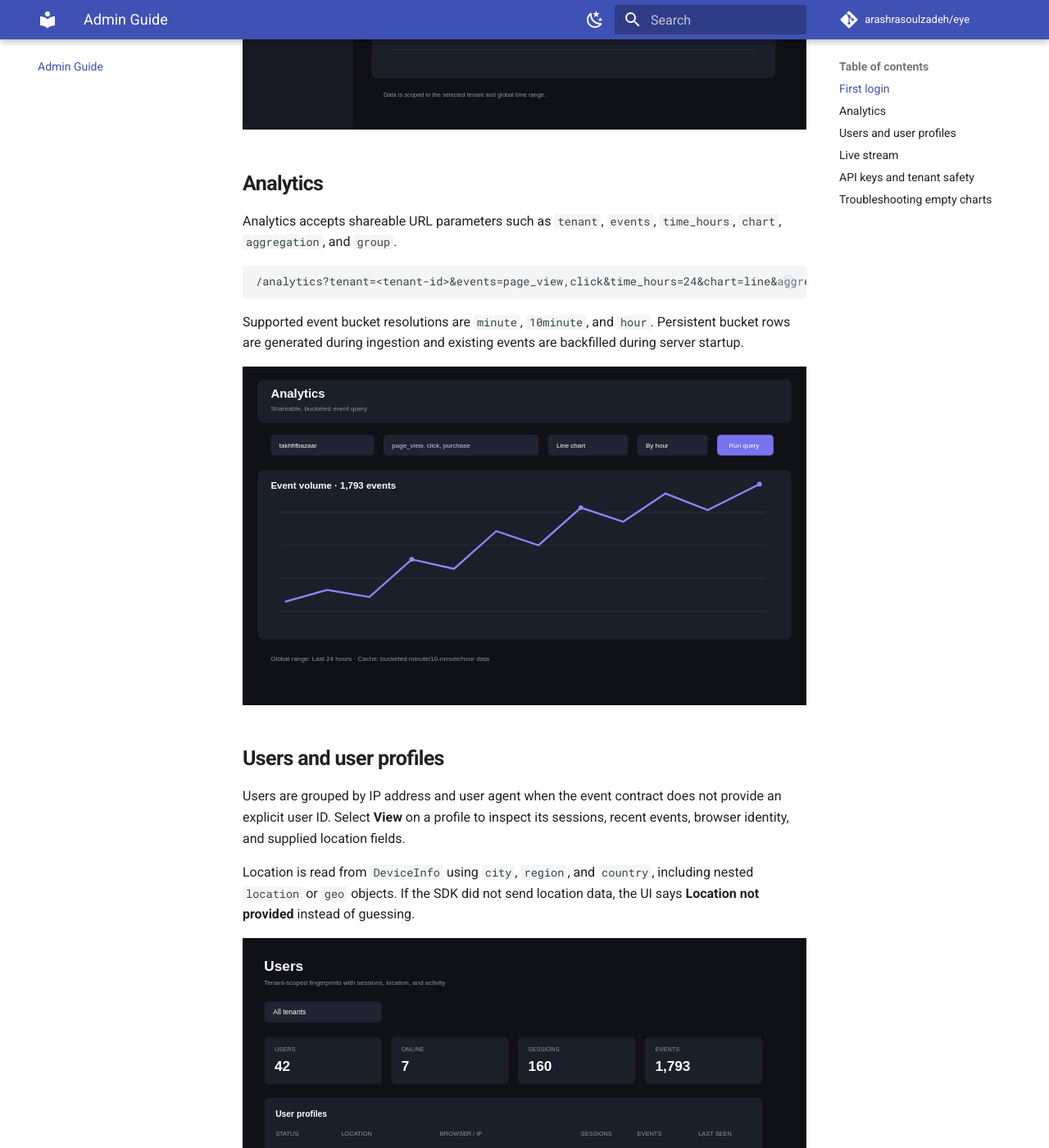
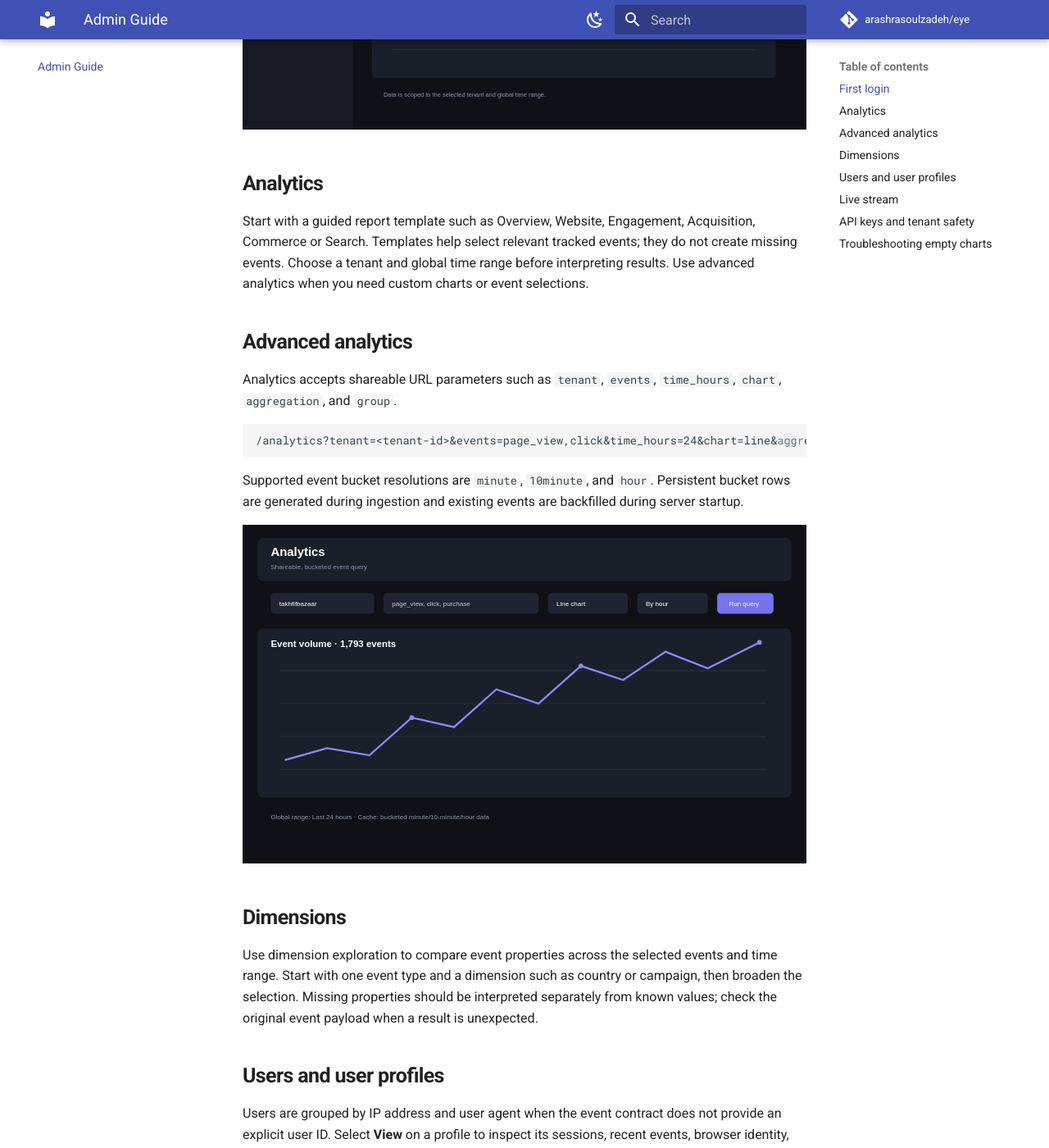
Before and after one commit to arashrasoulzadeh/eye, an MkDocs documentation site: the page built from docs/admin/README.md, in a window 1280 px wide and 1400 px high, scrolled down 767 px. Shown: the whole window at 82% size. Built offline with MkDocs 1.6.1 and Material for MkDocs 9.7.7, drawn with Linux system fonts in a browser that asks for light colours; comment, search, counter and statistics services are not loaded.

Commit message:
docs: improve docs/admin/README.md

````diff
--- a/docs/admin/README.md
+++ b/docs/admin/README.md
@@ -13,6 +13,10 @@ The admin panel is a tenant-scoped workspace for querying events, monitoring liv
 
 ## Analytics
 
+Start with a guided report template such as Overview, Website, Engagement, Acquisition, Commerce or Search. Templates help select relevant tracked events; they do not create missing events. Choose a tenant and global time range before interpreting results. Use advanced analytics when you need custom charts or event selections.
+
+## Advanced analytics
+
 Analytics accepts shareable URL parameters such as `tenant`, `events`, `time_hours`, `chart`, `aggregation`, and `group`.
 
 ```text
@@ -22,6 +26,10 @@ Analytics accepts shareable URL parameters such as `tenant`, `events`, `time_hou
 Supported event bucket resolutions are `minute`, `10minute`, and `hour`. Persistent bucket rows are generated during ingestion and existing events are backfilled during server startup.
 
 ![Populated analytics query](../assets/screenshots/analytics.svg)
+
+## Dimensions
+
+Use dimension exploration to compare event properties across the selected events and time range. Start with one event type and a dimension such as country or campaign, then broaden the selection. Missing properties should be interpreted separately from known values; check the original event payload when a result is unexpected.
 
 ## Users and user profiles
 
````
